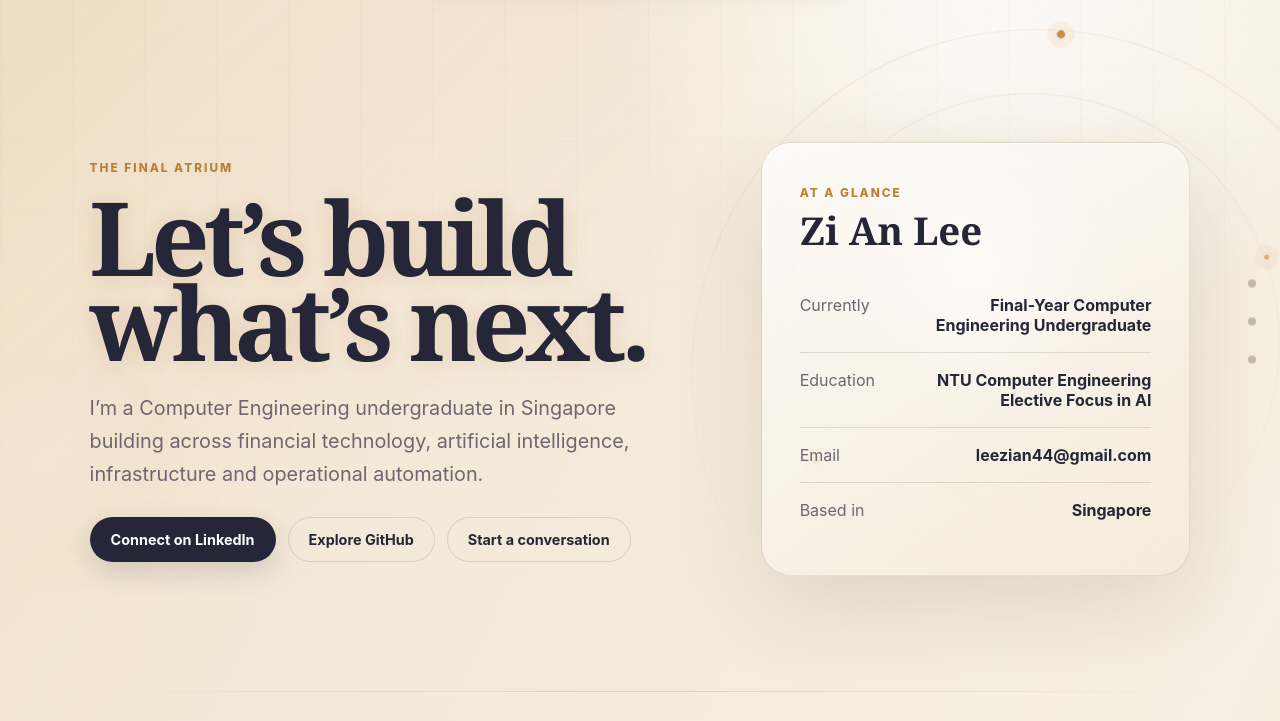
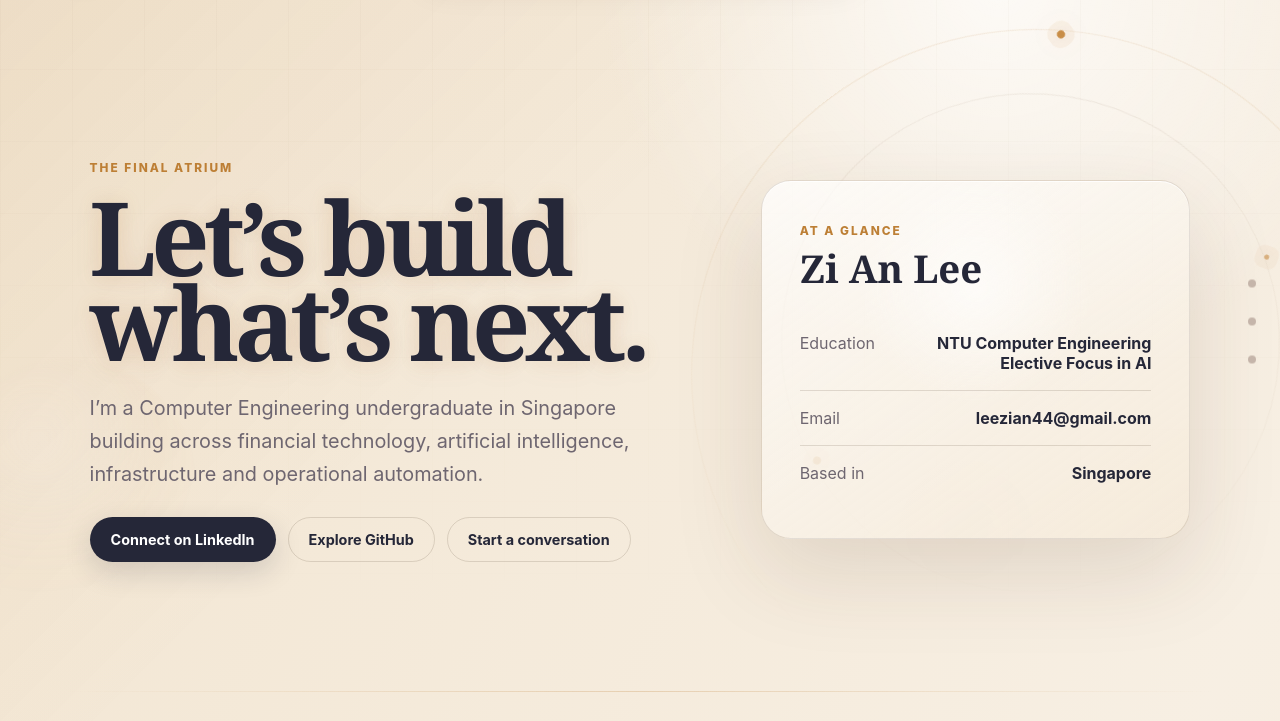
Before and after one commit to simplyziannn/personal_web, a website: page contact.html in a window 1280 px wide. Shown: the part 79-800 px from the top of the page. Drawn offline with nearby package versions, Linux system fonts and the light colour scheme.

Commit message:
updated experience ui

```diff
--- a/contact.html
+++ b/contact.html
@@ -19,7 +19,7 @@
   <main>
     <section class="contact-hero" id="contact">
       <div class="contact-hero__copy"><span class="kicker">THE FINAL ATRIUM</span><h1 class="contact-title">Let’s build<br>what’s next.</h1><p class="contact-lead">I’m a Computer Engineering undergraduate in Singapore building across financial technology, artificial intelligence, infrastructure and operational automation.</p><div class="project-actions"><a href="https://www.linkedin.com/in/zi-an-lee/">Connect on LinkedIn</a><a href="https://github.com/simplyziannn">Explore GitHub</a><a href="mailto:leezian44@gmail.com">Start a conversation</a></div></div>
-      <aside class="contact-panel"><span class="kicker">AT A GLANCE</span><h2>Zi An Lee</h2><div class="contact-stat"><span>Currently</span><strong>Final-Year Computer<br>Engineering Undergraduate</strong></div><div class="contact-stat"><span>Education</span><strong>NTU Computer Engineering<br>Elective Focus in AI</strong></div><div class="contact-stat"><span>Email</span><strong><a href="mailto:leezian44@gmail.com">leezian44@gmail.com</a></strong></div><div class="contact-stat"><span>Based in</span><strong>Singapore</strong></div></aside>
+      <aside class="contact-panel"><span class="kicker">AT A GLANCE</span><h2>Zi An Lee</h2><div class="contact-stat"><span>Education</span><strong>NTU Computer Engineering<br>Elective Focus in AI</strong></div><div class="contact-stat"><span>Email</span><strong><a href="mailto:leezian44@gmail.com">leezian44@gmail.com</a></strong></div><div class="contact-stat"><span>Based in</span><strong>Singapore</strong></div></aside>
     </section>
     <section class="timeline" id="experience"><h2>Experience</h2>
       <article class="timeline-item"><time>JUN · AUG 2026</time><div><h3>Bank of America — Summer Analyst, Application Production Services &amp; Engineering</h3><p>Singapore · On-site</p></div></article>
@@ -36,8 +36,8 @@
     <section class="timeline timeline--hackathons" id="hackathons"><h2>Hackathons</h2>
       <article class="timeline-item"><time>1ST · 2025</time><div><h3>BioHackathon 2025</h3></div></article>
       <article class="timeline-item"><time>FINALIST · 2026</time><div><h3>FinTech Innovators’ Hackathon 2026</h3></div></article>
+      <article class="timeline-item"><time>TOP 10 · 2026</time><div><h3>AWS × Cognizant × SGCC Vibe Coding Ideathon 2026</h3></div></article>
       <article class="timeline-item"><time>2026</time><div><h3>CockroachDB × AWS Hackathon 2026</h3></div></article>
-      <article class="timeline-item"><time>TOP 10 · 2026</time><div><h3>AWS × Cognizant × SGCC Vibe Coding Ideathon 2026</h3></div></article>
       <article class="timeline-item"><time>2026</time><div><h3>TechFest 2026</h3></div></article>
       <article class="timeline-item"><time>2025</time><div><h3>PSA Code Sprint 2025</h3></div></article>
     </section>
```
